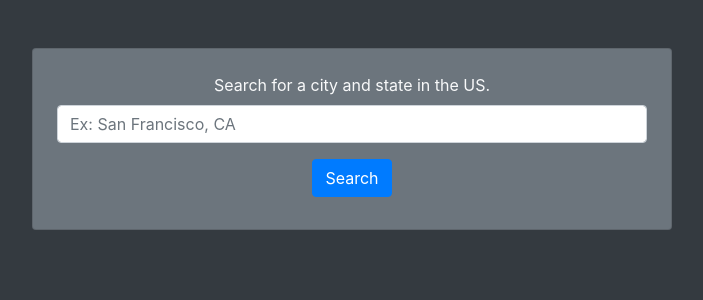
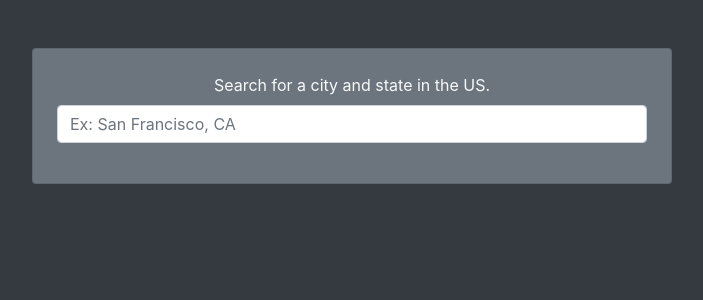
Before and after one commit to CurtisLane/endpoint-lookup, a React (Create React App) app: page / in a window 1280 px wide. Shown: the top 300 px of the page, without its empty margins (288-991 px from the left). Built offline with nearby package versions, Linux system fonts and the light colour scheme.

Commit message:
update ui to give results as user types

```diff
--- a/src/App.js
+++ b/src/App.js
@@ -13,11 +13,9 @@ function App() {
 
   const [searchResultsState, setSearchResultsState] = useState()
 
-  const handleClick = e => {
-    e.preventDefault()
-    const searchParam = e.target.attributes.getNamedItem("data-value").value
-    const cityStateArr = searchParam.split(', ')
-    const searchResults = locationsState.filter(location => location.city.toLowerCase() === cityStateArr[0].toLowerCase())
+  const handleInputChange = e => {
+    const searchParam = e.target.value.split(', ')
+    const searchResults = locationsState.filter(location => location.city.toLowerCase().includes(searchParam[0].toLowerCase()))
     setSearchResultsState(searchResults)
   }
 
@@ -25,7 +23,7 @@ function App() {
     <div className="App">
       <div className="container-fluid">
         <div className='row'>
-          <Search handleClick={handleClick} />
+          <Search handleInputChange={handleInputChange} />
         </div>
         <div className="row">
           {!searchResultsState ? <></> : searchResultsState.map(r =>
--- a/src/components/Search.js
+++ b/src/components/Search.js
@@ -3,13 +3,13 @@ import { Button, Card, Form } from 'react-bootstrap'
 
 /* Simple input with search button inside a bootstrap card with minimal styling. Input changes update the hook and set the data-value of the button dynamicall to be used in App.js for the search parameter. */
 
-export default function Search({handleClick}) {
+export default function Search({ handleInputChange}) {
 
     const [valueState, setValueState] = useState('')
 
-    const handleInputChange = e => {
-        setValueState(e.target.value)
-    }
+    // const handleInputChange = e => {
+    //     setValueState(e.target.value)
+    // }
 
     return (
         <>
@@ -19,9 +19,6 @@ export default function Search({handleClick}) {
                         <Form.Label>Search for a city and state in the US.</Form.Label>
                         <Form.Control onChange={handleInputChange} type="text" placeholder="Ex: San Francisco, CA" />
                     </Form.Group>
-                    <Button data-value={valueState} className="mb-2" variant="primary" type="button" onClick={handleClick}>
-                        Search
-                </Button>
                 </Form>
             </Card>
         </>
```
